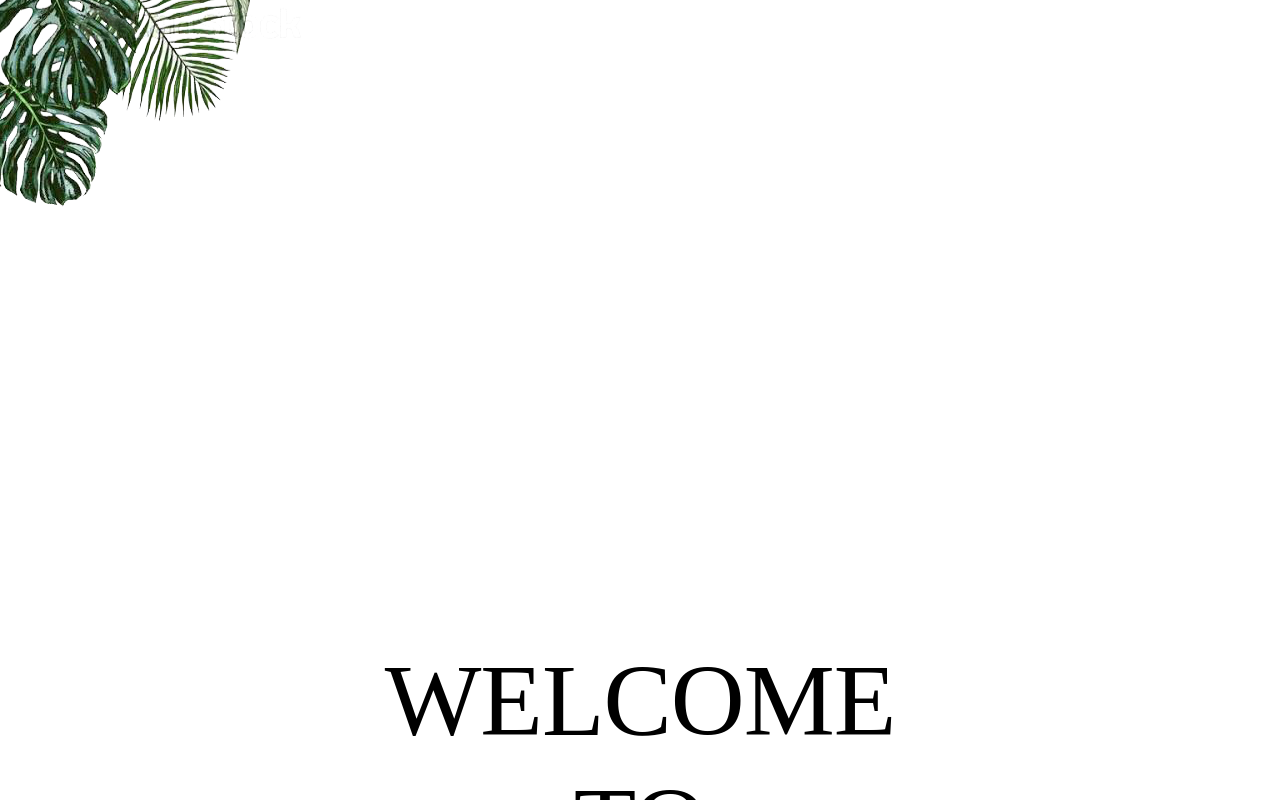
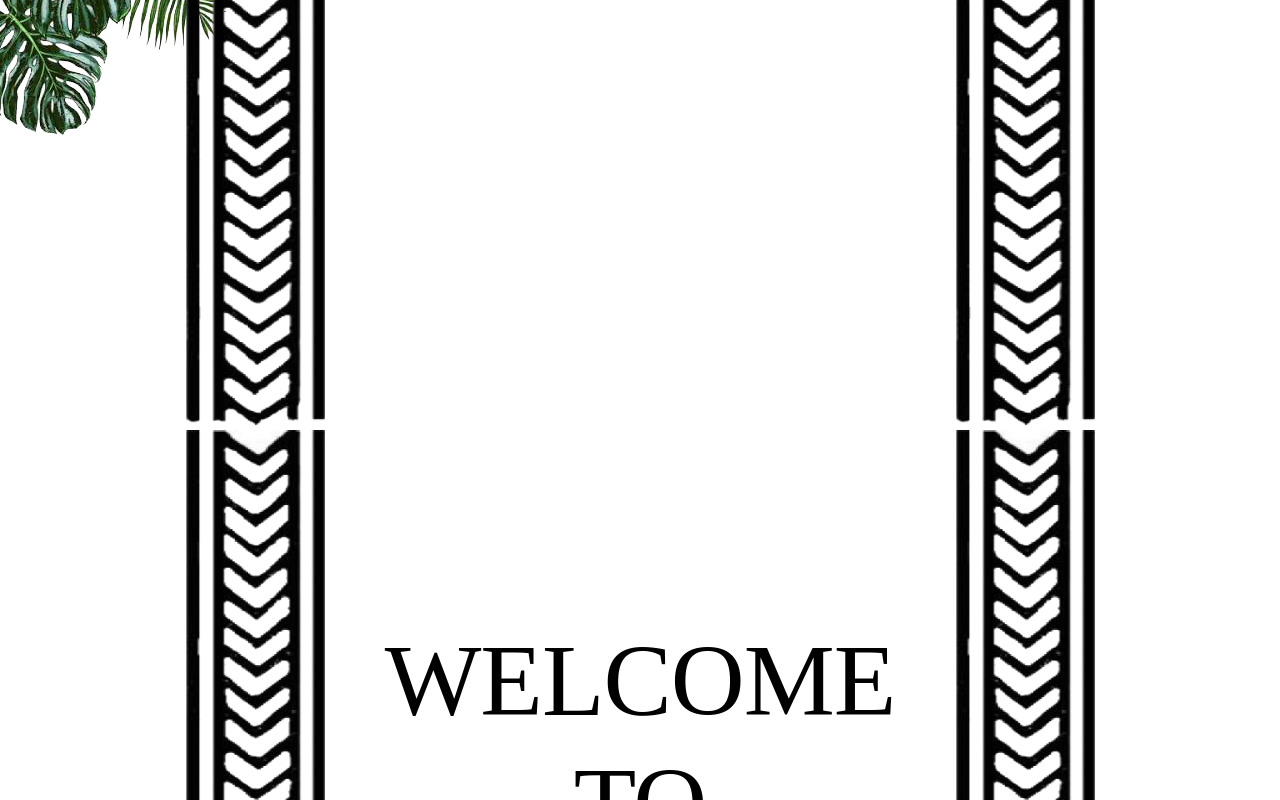
Before and after one commit to nikau-2018/the-va, a React app in the folder client/: page / in a window 1280 px wide. Shown: the top 800 px of the page. Built offline with nearby package versions, Linux system fonts and the light colour scheme; a web font is replaced by a local one.

Commit message:
Fixed positioning of border

```diff
--- a/client/src/index.css
+++ b/client/src/index.css
@@ -20,7 +20,14 @@ html {
   background-image: url("./images/leaves.png");
   background-origin: border-box;
   background-repeat: no-repeat;
-  background-position: 0 -40%;
+  background-position: 0 -50%;
+  border-left: 2em solid transparent;
+  border-right: 2em solid transparent;
+  border-image: url("./images/hearts-border.png");
+  border-image-slice: fill;
+  border-image-width: 50%;
+  border-image-outset: 13em;
+  padding: 3em;
 }
 
 /* .leaves {
```
Also changed, not shown: client/src/images/hearts-border.png, client/src/images/leaves2.png (added).
